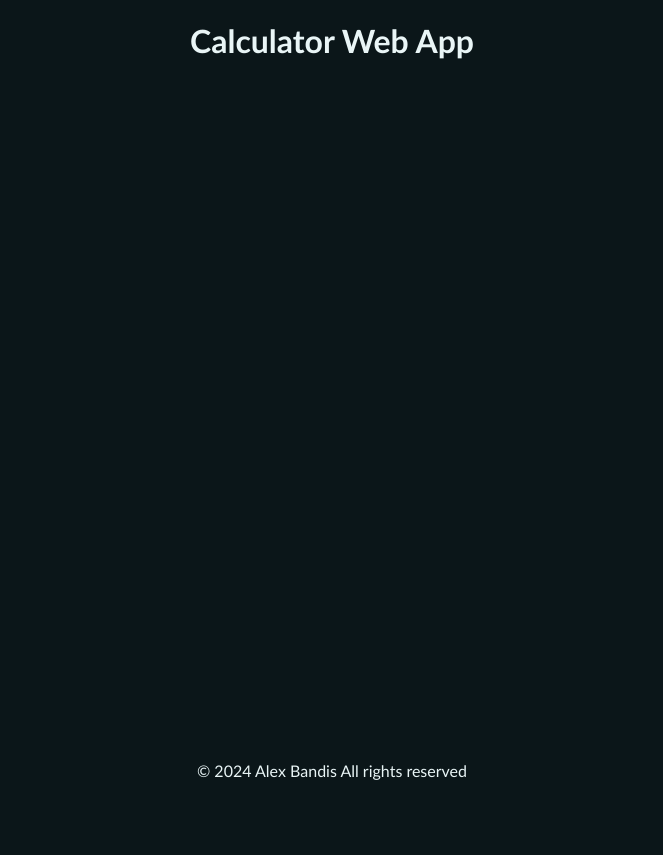
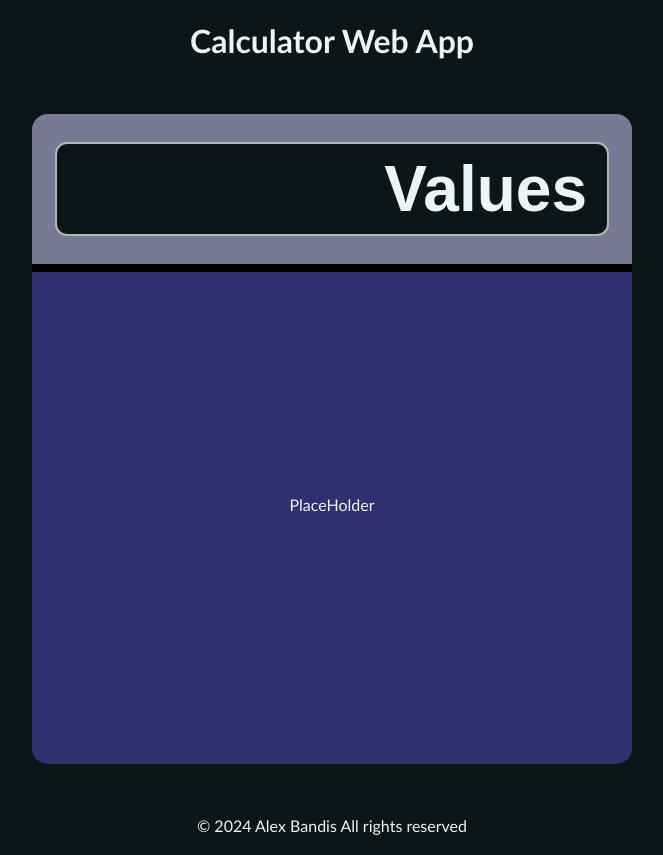
Before and after one commit to BantAlex/calculator-web-app, a plain HTML site: page index.html in a window 1280 px wide. Shown: the whole page, without its empty margins (308-971 px from the left). Before the commit the page ends 800 px from the top, so only its background shows below. Drawn offline with Linux system fonts and the light colour scheme; a web font is replaced by a local one.

Commit message:
Make calc illustration with css

```diff
--- a/index.html
+++ b/index.html
@@ -5,13 +5,22 @@
     <meta name="viewport" content="width=device-width, initial-scale=1.0">
     <link rel="stylesheet" href="styles.css">
     <script src="script.js" defer></script>
+    <link href="https://fonts.cdnfonts.com/css/calculator" rel="stylesheet">
     <title>Calculator Web App</title>
 </head>
 <body>
     <div class="main">
         <h1>Calculator Web App</h1>
+        <div class="calc">
+            <div class="screen">
+                <div class="display"><p class="values">Values</p></div>
+            </div>
+            <div class="calc-buttons">
+                PlaceHolder
+            </div>
+        </div>
+        <footer>© 2024 Alex Bandis All rights reserved</footer>
     </div>
 
-    <footer>© 2024 Alex Bandis All rights reserved</footer>
 </body>
 </html>
--- a/styles.css
+++ b/styles.css
@@ -1,3 +1,5 @@
+@import url('https://fonts.cdnfonts.com/css/calculator');
+
 :root{
     --text : #e9f5f6;
     --background: #0b1619;
@@ -23,18 +25,65 @@ body{
     justify-content: center;
     align-items: center;
     flex-direction: column;
-    gap : 20px;
+    gap : 32px;
 }
 
 h1{
     text-align: center;
+}
 
+.calc{
+    background-color: var(--secondary);
+    height: 650px;
+    width: 600px;
+    border-radius: 16px;
+    display:flex;
+    justify-content: flex-start;
+    align-items: center;
+    flex-direction: column;
+    gap:20px;
+}
+
+.screen{
+    display: flex;
+    justify-content: center;
+    align-items: center;
+    background-color: #7a7995;
+    height: 150px;
+    width: 600px;
+    border-radius: 16px 16px 0 0;
+    border-bottom: solid 8px black;
+}
+
+.display{
+    background-color: var(--background);
+    height: 90px;
+    width: 550px;
+    display: flex;
+    align-items: center;
+    justify-content: flex-end;
+    text-align: center;
+    border: solid 2px #e9f5f6b9;
+    border-radius: 12px;
+}
+
+.display>p{
+    font-family: 'Calculator', sans-serif;
+    font-weight: 600;
+    font-size: 64px;
+    margin-right: 20px;
+}
+
+.calc-buttons{
+    display: flex;
+    justify-content: center;
+    align-items: center;
+    height: 425px;
+    width: 550px;
 }
 
 footer{
-    position: fixed;
     width: 100%;
     padding: 20px;
     text-align: center;
-    bottom: 0;
 }
```
